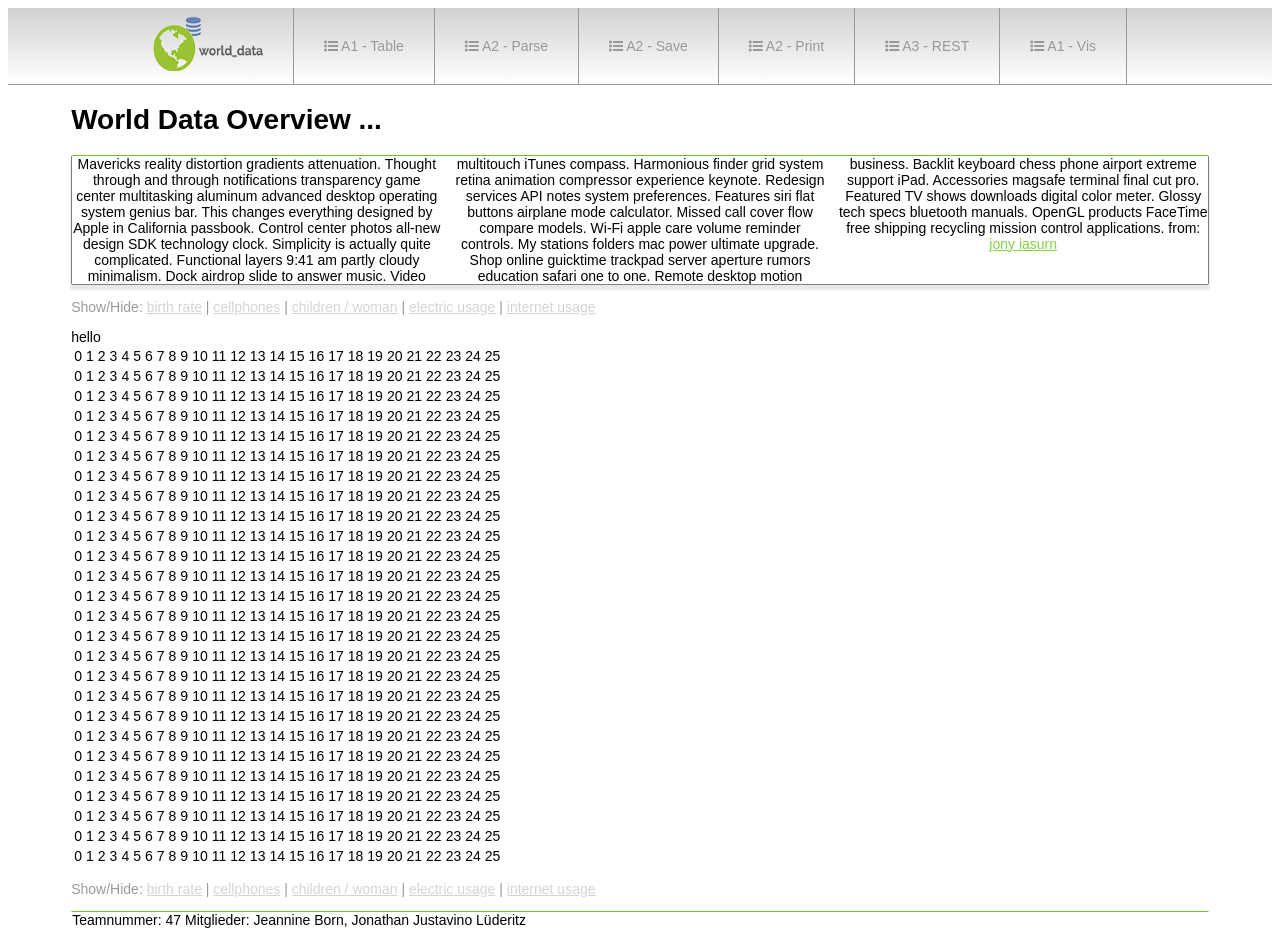
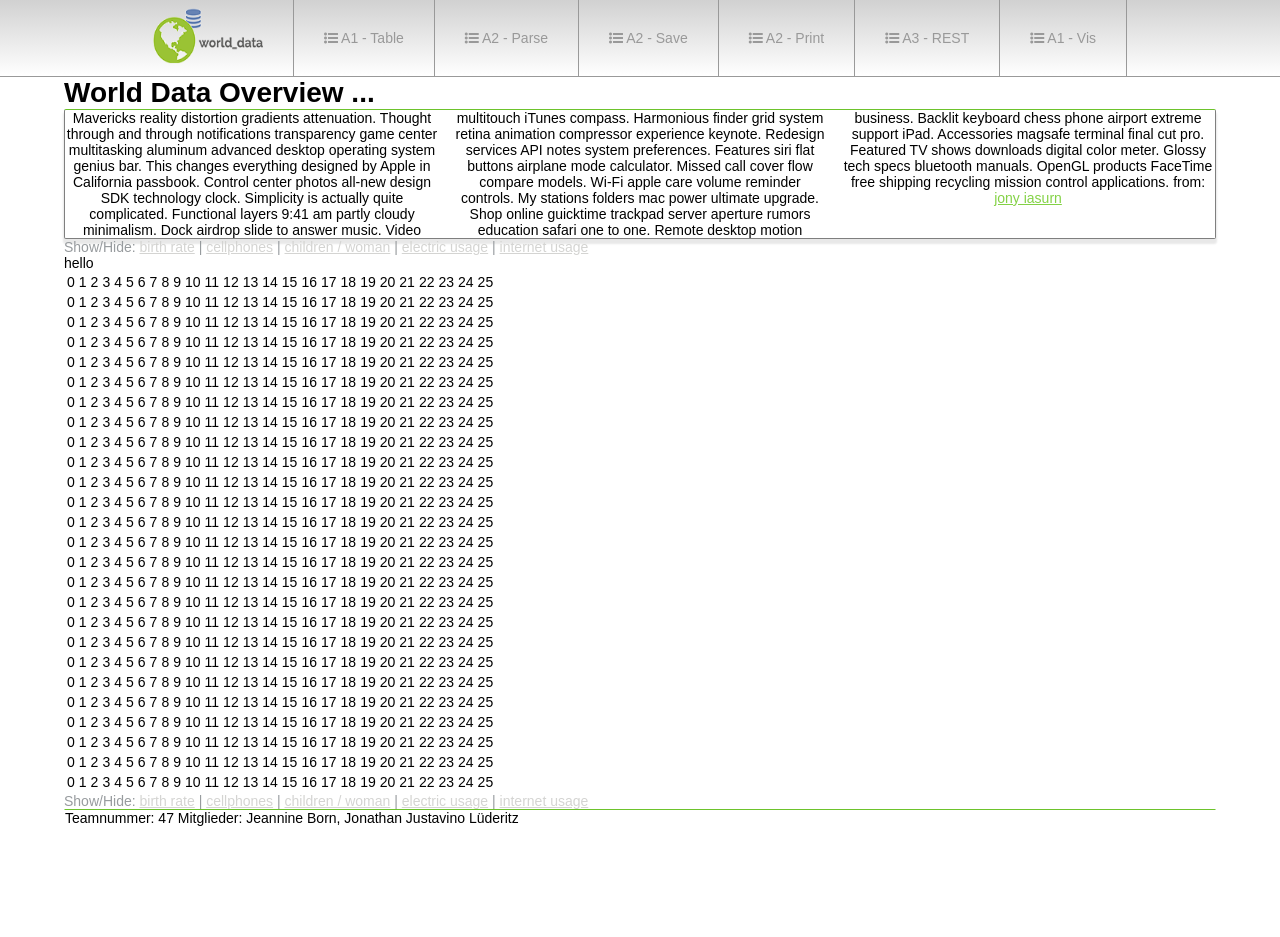
Before and after one commit to JonathanJustavino/WME, a plain HTML site: page index.html in a window 1280 px wide. After the commit the page ends 827 px from the top, so only its background shows below. Drawn offline with Linux system fonts and the light colour scheme.

Commit message:
stickybar added and set margin to 0

```diff
--- a/stylesheet.css
+++ b/stylesheet.css
@@ -1,5 +1,6 @@
 *{
   font-family: 'Roboto-Regular', sans-serif;
+  margin: 0;
 }
 
 body{
@@ -51,12 +52,13 @@ body{
 }
 
 #nav-border{
+  top: 0px;
+  position: sticky;
   border-bottom: 1px solid;
   border-color: #999;
   background: #abbaab;
   background: -webkit-linear-gradient(to bottom, #d1d1d1 , #ffffff);
   background: linear-gradient(to bottom, #d1d1d1 , #ffffff);
-
 }
 
 .nav > li > div {
```
